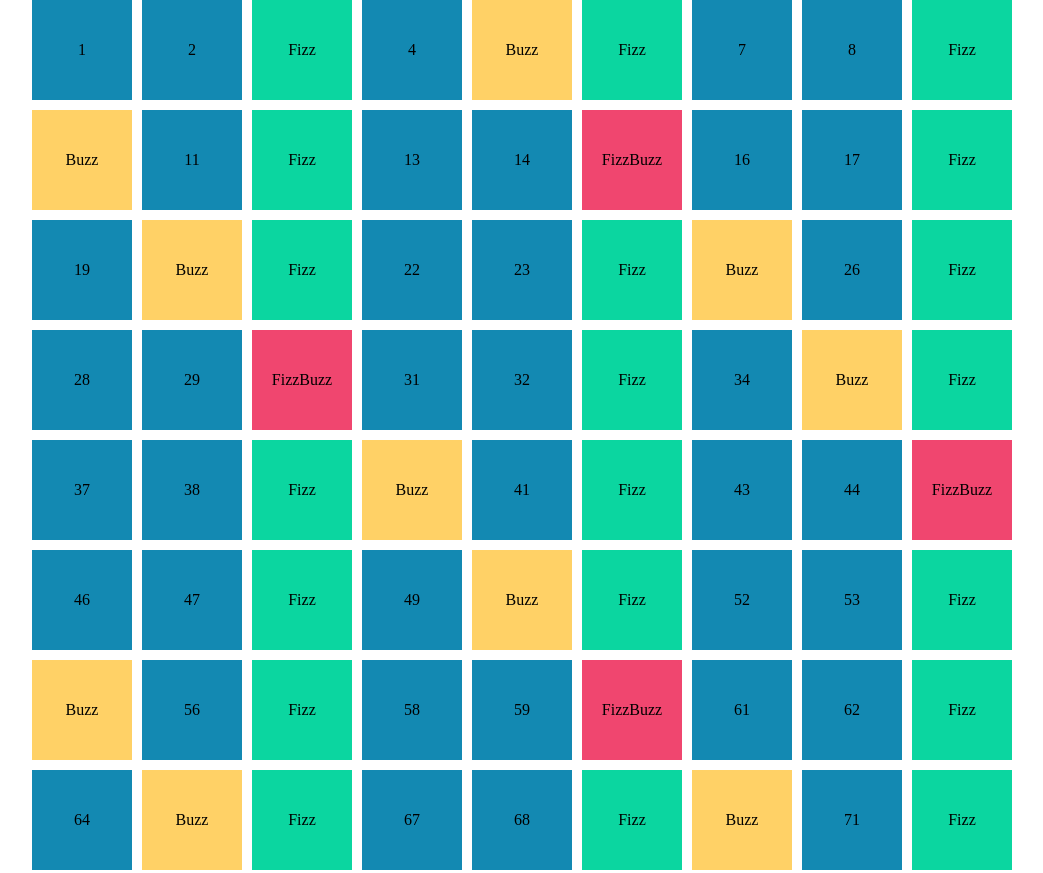
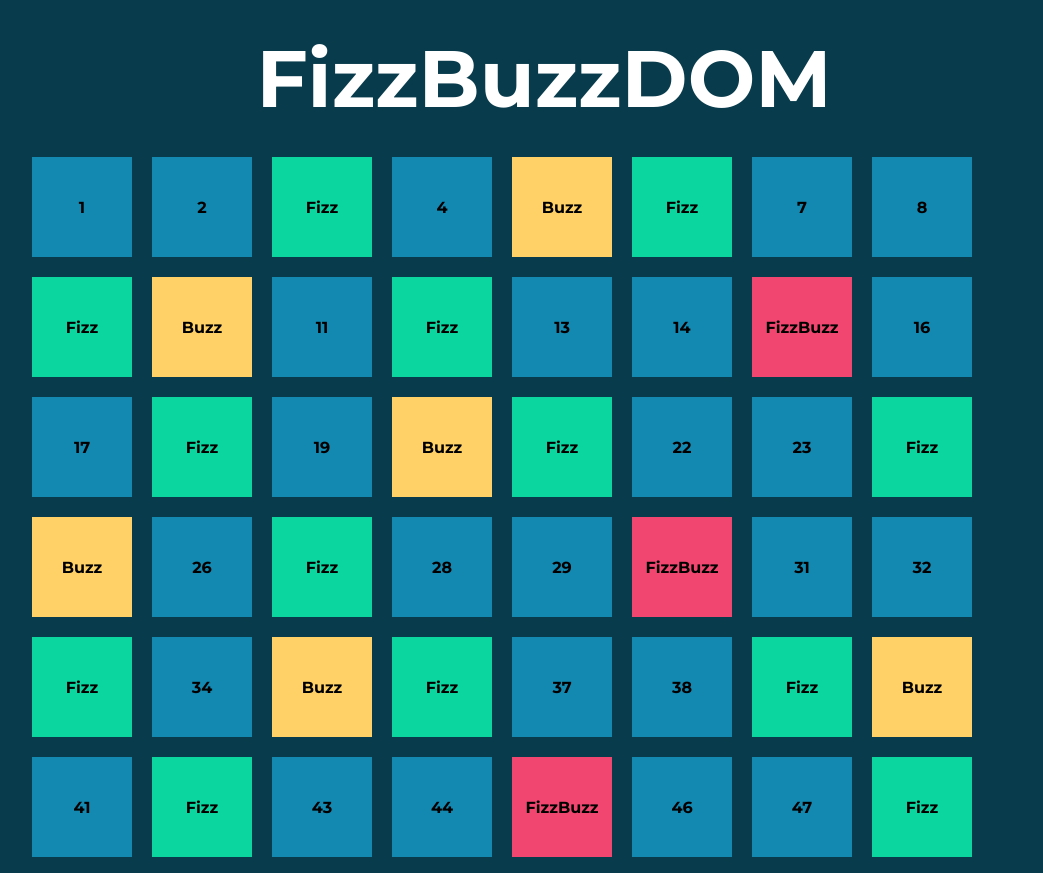
Before and after one commit to Francesco-Ostellari/js-fizzbuzzdom, a plain HTML site: page index.html in a window 1280 px wide. Shown: the top 873 px of the page, without its empty margins (96-1139 px from the left). Drawn offline with Linux system fonts and the light colour scheme.

Commit message:
add-layout-div

```diff
--- a/css/style.css
+++ b/css/style.css
@@ -3,10 +3,30 @@
   padding: 0;
   box-sizing: border-box;
 }
+
+body {
+  background-color: #083B4C;
+  text-align: center;
+  font-family: 'Lato', sans-serif;
+  font-family: 'Montserrat', sans-serif;
+  font-weight: bold;
+}
+
+h1 {
+  color: white;
+  font-size: 5em;
+  padding: 30px;
+}
+
+
+/* MILESTONE 3
+Applica uno stile differente a seconda del valore dell’indice per i multipli di 3, per i multipli di 5 e per i valori che sono sia multipli di 3 che di 5.
+*/
+
 .container {
   display: flex;
   flex-wrap: wrap;
-  gap: 10px;
+  gap: 20px;
   width: 80%;
   margin: 0 auto;
 }
--- a/index.html
+++ b/index.html
@@ -5,9 +5,15 @@
   <meta http-equiv="X-UA-Compatible" content="IE=edge">
   <meta name="viewport" content="width=device-width, initial-scale=1.0">
   <link rel="stylesheet" href="css/style.css">
+  <link rel="preconnect" href="https://fonts.googleapis.com">
+  <link rel="preconnect" href="https://fonts.gstatic.com" crossorigin>
+  <link
+    href="https://fonts.googleapis.com/css2?family=Lato:ital,wght@0,100;0,300;0,400;0,700;0,900;1,100;1,300;1,400;1,700;1,900&family=Montserrat:ital,wght@0,100;0,200;0,300;0,400;0,500;0,600;0,700;0,800;0,900;1,100;1,200;1,300;1,400;1,500;1,600;1,700;1,800;1,900&display=swap"
+    rel="stylesheet">
   <title>FizzBuzzDom</title>
 </head>
 <body>
+  <h1> FizzBuzzDOM </h1>
   <div class="container">
   </div>
   <script src="js/script.js"></script>
--- a/js/script.js
+++ b/js/script.js
@@ -9,18 +9,10 @@ Applica uno stile differente a seconda del valore dell’indice per i multipli d
 */
 
 
-/* Scrivi un programma che stampi in console i numeri da 1 a 100.
-MILESTONE 1
-Per i multipli di 3 stampi “Fizz” al posto del numero e per i multipli di 5 stampi Buzz.
-Per i numeri che sono sia multipli di 3 che di 5 stampi FizzBuzz. */
-
-
-/* MILESTONE 2
-Dato un container nel DOM, appendi un elemento html con il numero o la stringa corretta. */
-
+// recupero la classe container dall'html
 const container = document.querySelector('.container');
 
-for (let i = 1; i <= 100; i++) {
+for (let i = 1; i <= 100; i++) { //Scrivi un programma che stampi in console i numeri da 1 a 100.
   const element = document.createElement('div');
   element.classList.add('box');
 
@@ -45,5 +37,5 @@ for (let i = 1; i <= 100; i++) {
     element.innerHTML = i;
     element.classList.add('blue');
   }
-  container.append(element);
+  container.append(element); // Dato un container nel DOM, appendi un elemento html con il numero o la stringa corretta.
 }
```
